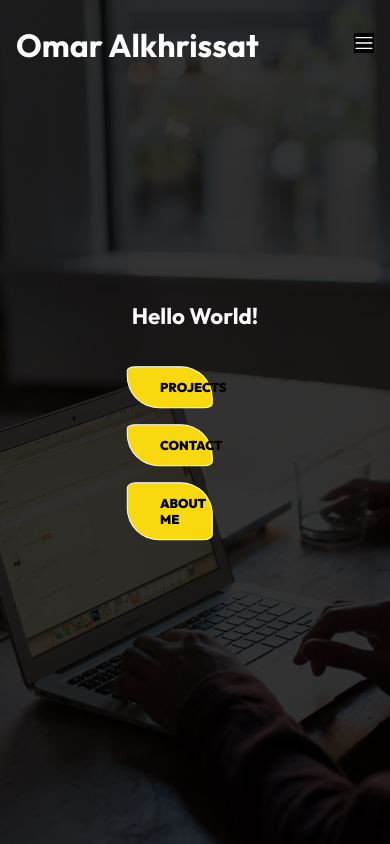
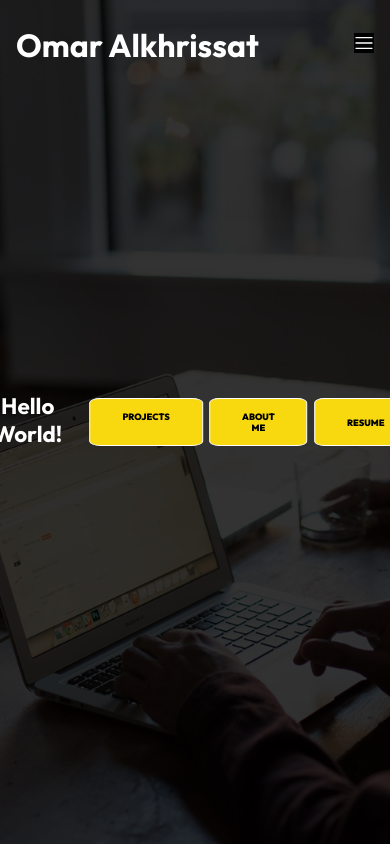
Before and after one commit to omarkhris/portfolio, a React (Create React App) app: page / in a window 390 px wide. Shown: the top 844 px of the page. Built offline with nearby package versions, Linux system fonts and the light colour scheme.

Commit message:
resume added to s3

```diff
--- a/src/components/Form.js
+++ b/src/components/Form.js
@@ -156,11 +156,11 @@ const Form = () => {
 
         <head>
           <title>Contact Form</title>
-    <link rel='stylesheet' href='Form2.css'/>
+          <link rel='stylesheet' href='Form2.css' />
         </head>
         <body className='body'>
           <div className="contact-container">
-          <form action="https://api.web3forms.com/submit" method="POST" className="contact-left">
+            <form id="Form" action="https://api.web3forms.com/submit" method="POST" className="contact-left">
               <div className="contact-left-title">
                 <h2>Get in touch</h2>
                 <hr />
--- a/src/components/IntroPage.css
+++ b/src/components/IntroPage.css
@@ -85,12 +85,22 @@
         padding: 0.2rem 0.5rem 0.5rem;
     }
 
+    .content {
+        display: flex;
+        justify-content: center; /* Horizontally center the button */
+        align-items: center; /* Vertically center the button */
+        height: 100%; /* Ensure the container takes up full height */
+    }
+
 
     .content .btn{
 
             display: block;
             width: 60%;
             margin: 1rem 0.2rem;
+            text-align: center;
+            font-size: 9.11px;
+            border-radius: 10%;
 
 }
 }
--- a/src/components/IntroPage.js
+++ b/src/components/IntroPage.js
@@ -1,8 +1,25 @@
 import React from 'react'
-import  intro  from "../assets/intro-bg.jpg"
+import intro from "../assets/intro-bg.jpg"
 import "./IntroPage.css"
 import { Link } from 'react-router-dom'
+// import urlResume from 'http://omaresume.s3.amazonaws.com/OMARALRESUME.pdf'
+import { useState } from 'react'
 const IntroPage = () => {
+
+  const downLoadResume = (url) => {
+    const aTag = document.createElement('a')
+    aTag.href = url;
+    aTag.setAttribute('download', '');
+    document.body.appendChild(aTag);
+    aTag.click();
+    aTag.remove();
+  }
+  const [showResume, setShowResume] = useState(false);
+
+  const handleButtonClick = () => {
+    window.open("https://omaresume.s3.amazonaws.com/OMARALRESUME.pdf", "_blank");
+  };
+
   return (
     <div className='intro'>
       <div className='mask'>
@@ -15,16 +32,17 @@ const IntroPage = () => {
         <p></p>
         <h1>Hello World!</h1>
         <p></p>
-            <div>
+        <div style={{ display: "flex", justifyContent: "center" }}>
           <Link to={"/projects"} className='btn'
           >Projects</Link>
-                <Link to={"/contact"} className='btn'>Contact</Link>
-                <button className='btn' onClick={()=>{
+          {/* <Link to={"/contact"} className='btn'>Contact</Link> */}
+          <button className='btn' onClick={() => {
             const target = document.getElementById('target');
-                  target.scrollIntoView({behavior: 'smooth', block: 'start'}
+            target.scrollIntoView({ behavior: 'smooth', block: 'start' }
 
             )
           }}>About me</button>
+          <button onClick={handleButtonClick} className='btn'>Resume</button>
         </div>
       </div>
 
```
Lines whose indentation alone changed are shown as unchanged.
